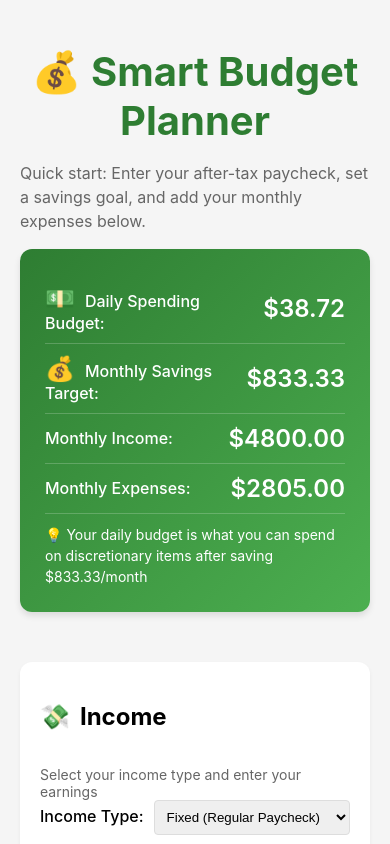
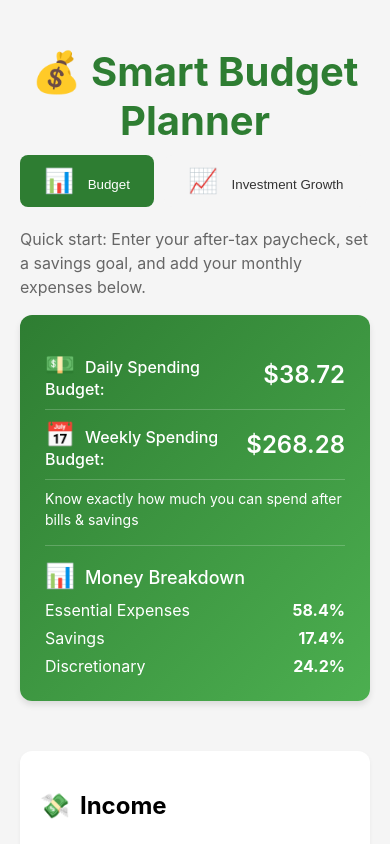
Before and after one commit to cmichael4/budget, a React (Create React App) app: page / in a window 390 px wide. Shown: the top 844 px of the page. Built offline with nearby package versions, Linux system fonts and the light colour scheme.

Commit message:
Added mobile responsiveness to investment calculator

```diff
--- a/src/components/BudgetCalculator.jsx
+++ b/src/components/BudgetCalculator.jsx
@@ -24,6 +24,29 @@ import {
   RequiredField,
   HelpText,
 } from './BudgetStyles';
+import InvestmentGrowth from './InvestmentGrowth';
+import styled from 'styled-components';
+
+const TabContainer = styled.div`
+  display: flex;
+  gap: 10px;
+  margin-bottom: 20px;
+`;
+
+const Tab = styled.button`
+  padding: 12px 24px;
+  border: none;
+  background: ${props => props.active ? '#2e7d32' : '#f5f5f5'};
+  color: ${props => props.active ? 'white' : '#333'};
+  border-radius: 8px;
+  cursor: pointer;
+  font-weight: 500;
+  transition: all 0.2s;
+
+  &:hover {
+    background: ${props => props.active ? '#2e7d32' : '#e0e0e0'};
+  }
+`;
 
 const BudgetCalculator = () => {
   const [budgetData, setBudgetData] = useState({
@@ -58,6 +81,8 @@ const BudgetCalculator = () => {
   const [variableIncomes, setVariableIncomes] = useState([
     { id: 1, amount: 0, date: '' }
   ]);
+
+  const [activeTab, setActiveTab] = useState('budget'); // Add this with other state
 
   useEffect(() => {
     calculateBudget();
@@ -208,6 +233,24 @@ const BudgetCalculator = () => {
   return (
     <Container>
       <PageTitle>💰 Smart Budget Planner</PageTitle>
+
+      <TabContainer>
+        <Tab
+          active={activeTab === 'budget'}
+          onClick={() => setActiveTab('budget')}
+        >
+          <CategoryIcon>📊</CategoryIcon> Budget
+        </Tab>
+        <Tab
+          active={activeTab === 'investments'}
+          onClick={() => setActiveTab('investments')}
+        >
+          <CategoryIcon>📈</CategoryIcon> Investment Growth
+        </Tab>
+      </TabContainer>
+
+      {activeTab === 'budget' ? (
+        <>
           <InfoText>
             Quick start: Enter your after-tax paycheck, set a savings goal, and add your monthly expenses below.
           </InfoText>
@@ -222,22 +265,55 @@ const BudgetCalculator = () => {
             </SummaryRow>
             <SummaryRow>
               <SummaryLabel>
-            <CategoryIcon>💰</CategoryIcon>
-            Monthly Savings Target:
+                <CategoryIcon>📅</CategoryIcon>
+                Weekly Spending Budget:
               </SummaryLabel>
-          <SummaryValue>${calculatedData.savingsGoalMonth.toFixed(2)}</SummaryValue>
+              <SummaryValue>${calculatedData.discretionaryWeek.toFixed(2)}</SummaryValue>
             </SummaryRow>
-        <SummaryRow>
-          <SummaryLabel>Monthly Income:</SummaryLabel>
-          <SummaryValue>${calculatedData.monthlyIncome.toFixed(2)}</SummaryValue>
-        </SummaryRow>
-        <SummaryRow>
-          <SummaryLabel>Monthly Expenses:</SummaryLabel>
-          <SummaryValue>${calculatedData.totalMonthlyExpenses.toFixed(2)}</SummaryValue>
-        </SummaryRow>
-        <InfoText small style={{ color: 'white', margin: '10px 0 0 0' }}>
-          💡 Your daily budget is what you can spend on discretionary items after saving ${calculatedData.savingsGoalMonth.toFixed(2)}/month
+            <InfoText small style={{ color: 'white', margin: '5px 0 15px 0' }}>
+              Know exactly how much you can spend after bills & savings
             </InfoText>
+
+            {/* Money Breakdown Section */}
+            <div style={{
+              borderTop: '1px solid rgba(255,255,255,0.2)',
+              paddingTop: '15px'
+            }}>
+              <SummaryLabel style={{ fontSize: '18px', marginBottom: '10px', display: 'block' }}>
+                <CategoryIcon>📊</CategoryIcon>
+                Money Breakdown
+              </SummaryLabel>
+              <div style={{
+                display: 'grid',
+                gap: '8px',
+                color: 'white'
+              }}>
+                <div style={{
+                  display: 'flex',
+                  justifyContent: 'space-between',
+                  alignItems: 'center'
+                }}>
+                  <span>Essential Expenses</span>
+                  <strong>{((calculatedData.totalMonthlyExpenses / calculatedData.monthlyIncome) * 100).toFixed(1)}%</strong>
+                </div>
+                <div style={{
+                  display: 'flex',
+                  justifyContent: 'space-between',
+                  alignItems: 'center'
+                }}>
+                  <span>Savings</span>
+                  <strong>{((calculatedData.savingsGoalMonth / calculatedData.monthlyIncome) * 100).toFixed(1)}%</strong>
+                </div>
+                <div style={{
+                  display: 'flex',
+                  justifyContent: 'space-between',
+                  alignItems: 'center'
+                }}>
+                  <span>Discretionary</span>
+                  <strong>{((calculatedData.discretionaryMonth / calculatedData.monthlyIncome) * 100).toFixed(1)}%</strong>
+                </div>
+              </div>
+            </div>
           </Summary>
 
           <Grid>
@@ -450,6 +526,10 @@ const BudgetCalculator = () => {
               </CalculatedRow>
             </Section>
           </BudgetTable>
+        </>
+      ) : (
+        <InvestmentGrowth annualSavings={budgetData.savingsGoalYear} />
+      )}
     </Container>
   );
 };
--- /dev/null
+++ b/src/components/InvestmentGrowth.jsx
@@ -0,0 +1,195 @@
+import React, { useState, useEffect } from 'react';
+import styled from 'styled-components';
+import { Section, SectionTitle, CategoryIcon, InfoText, Label } from './BudgetStyles';
+
+const GrowthTable = styled.div`
+  width: 100%;
+  overflow-x: auto;
+  margin-top: 20px;
+
+  @media (max-width: 768px) {
+    font-size: 14px;
+  }
+`;
+
+const Table = styled.table`
+  width: 100%;
+  border-collapse: collapse;
+
+  th, td {
+    padding: 12px;
+    text-align: left;
+    border-bottom: 1px solid #eee;
+
+    @media (max-width: 768px) {
+      padding: 8px;
+
+      &:first-child { // Year column
+        position: sticky;
+        left: 0;
+        background: white;
+        z-index: 1;
+      }
+    }
+  }
+
+  th {
+    background: #f8f9fa;
+    color: #2e7d32;
+    font-weight: 600;
+    white-space: nowrap;
+
+    @media (max-width: 768px) {
+      &:first-child {
+        position: sticky;
+        left: 0;
+        z-index: 2;
+      }
+    }
+  }
+
+  tr:hover {
+    background: #f8f9fa;
+
+    @media (max-width: 768px) {
+      td:first-child {
+        background: #f8f9fa;
+      }
+    }
+  }
+`;
+
+const ReturnSelector = styled.div`
+  display: flex;
+  gap: 20px;
+  margin: 20px 0;
+  align-items: center;
+
+  @media (max-width: 768px) {
+    flex-direction: column;
+    align-items: flex-start;
+    gap: 10px;
+  }
+`;
+
+const Select = styled.select`
+  padding: 8px;
+  border-radius: 4px;
+  border: 1px solid #ddd;
+
+  @media (max-width: 768px) {
+    width: 100%;
+  }
+`;
+
+const MobileHelper = styled.div`
+  display: none;
+  color: #666;
+  font-size: 14px;
+  margin: 10px 0;
+  font-style: italic;
+
+  @media (max-width: 768px) {
+    display: block;
+  }
+`;
+
+const InvestmentGrowth = ({ annualSavings }) => {
+  const [projections, setProjections] = useState([]);
+  const [returnRate, setReturnRate] = useState('moderate');
+
+  const returnRates = {
+    conservative: 0.06, // 6%
+    moderate: 0.09, // 9%
+    aggressive: 0.12, // 12%
+  };
+
+  const annualReturn = returnRates[returnRate];
+  const inflationRate = 0.03; // 3% average inflation
+  const yearsToProject = 30;
+
+  useEffect(() => {
+    calculateGrowth();
+  }, [annualSavings, returnRate]);
+
+  const calculateGrowth = () => {
+    const growth = [];
+    let balance = 0;
+    let totalContributed = 0;
+
+    for (let year = 1; year <= yearsToProject; year++) {
+      totalContributed += annualSavings;
+      balance = (balance + annualSavings) * (1 + annualReturn);
+      const realBalance = balance / Math.pow(1 + inflationRate, year);
+
+      growth.push({
+        year,
+        totalContributed,
+        balance: Math.round(balance),
+        realBalance: Math.round(realBalance),
+        earnings: Math.round(balance - totalContributed)
+      });
+    }
+
+    setProjections(growth);
+  };
+
+  return (
+    <Section>
+      <SectionTitle>
+        <CategoryIcon>📈</CategoryIcon>
+        <h2>Investment Growth Projection</h2>
+      </SectionTitle>
+
+      <InfoText>
+        See how your annual savings of ${annualSavings.toLocaleString()} could grow over time
+        when invested in a diversified portfolio.
+      </InfoText>
+
+      <ReturnSelector>
+        <Label>Investment Style:</Label>
+        <Select value={returnRate} onChange={(e) => setReturnRate(e.target.value)}>
+          <option value="conservative">Conservative (6%)</option>
+          <option value="moderate">Moderate (9%)</option>
+          <option value="aggressive">Aggressive (12%)</option>
+        </Select>
+      </ReturnSelector>
+
+      <MobileHelper>
+        👉 Scroll horizontally to see more details
+      </MobileHelper>
+
+      <GrowthTable>
+        <Table>
+          <thead>
+            <tr>
+              <th>Year</th>
+              <th>Total Contributed</th>
+              <th>Balance</th>
+              <th>After Inflation</th>
+              <th>Investment Earnings</th>
+            </tr>
+          </thead>
+          <tbody>
+            {projections.map((row) => (
+              <tr key={row.year}>
+                <td>{row.year}</td>
+                <td>${row.totalContributed.toLocaleString()}</td>
+                <td>${row.balance.toLocaleString()}</td>
+                <td>${row.realBalance.toLocaleString()}</td>
+                <td>${row.earnings.toLocaleString()}</td>
+              </tr>
+            ))}
+          </tbody>
+        </Table>
+      </GrowthTable>
+
+      <InfoText small style={{ marginTop: '20px' }}>
+        💡 Conservative portfolios typically have more bonds, while aggressive portfolios
+        have more stocks. Historical returns shown before inflation.
+      </InfoText>
+    </Section>
+  );
+};
+
+export default InvestmentGrowth;
```
Lines whose indentation alone changed are shown as unchanged.
